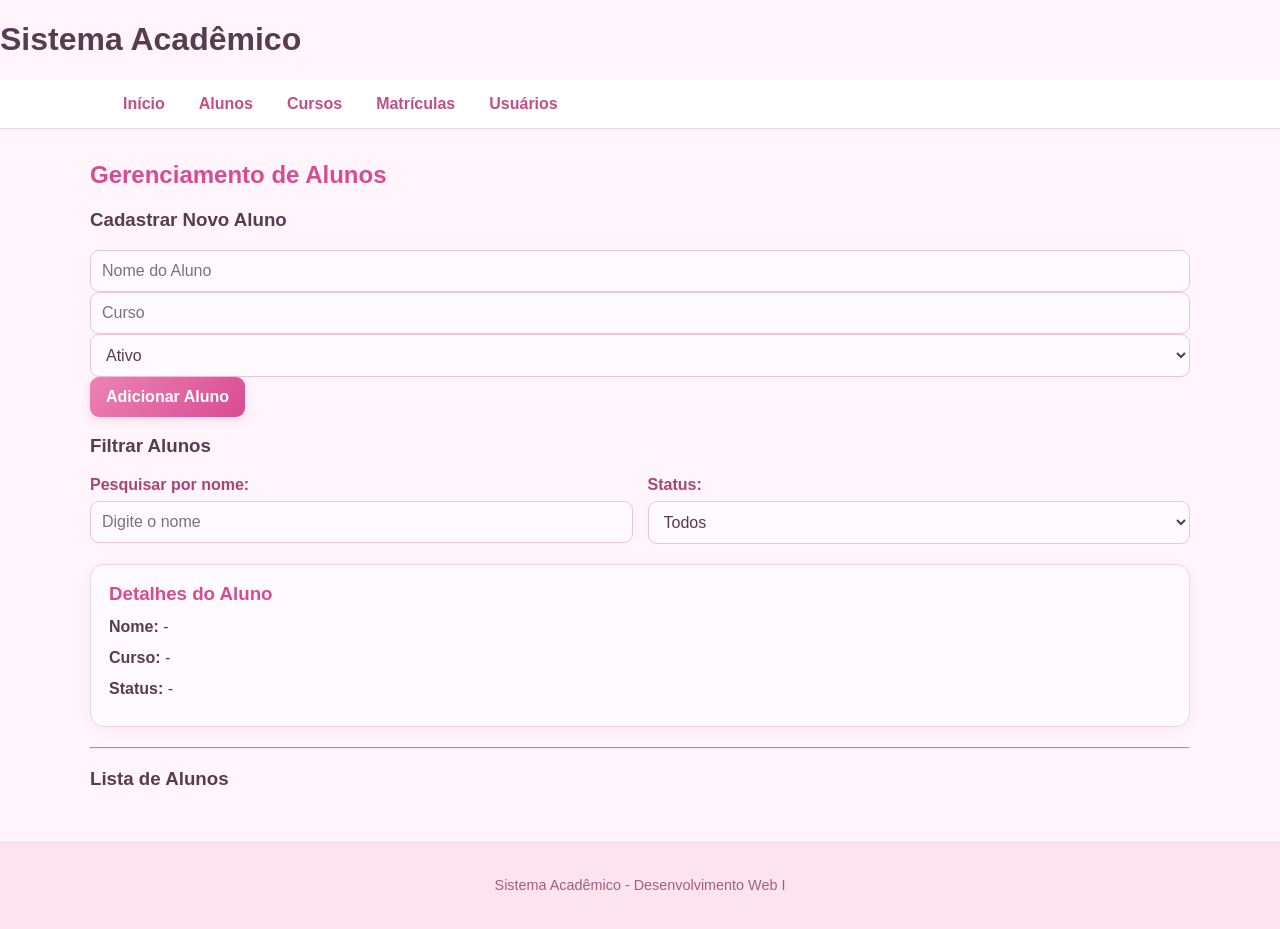
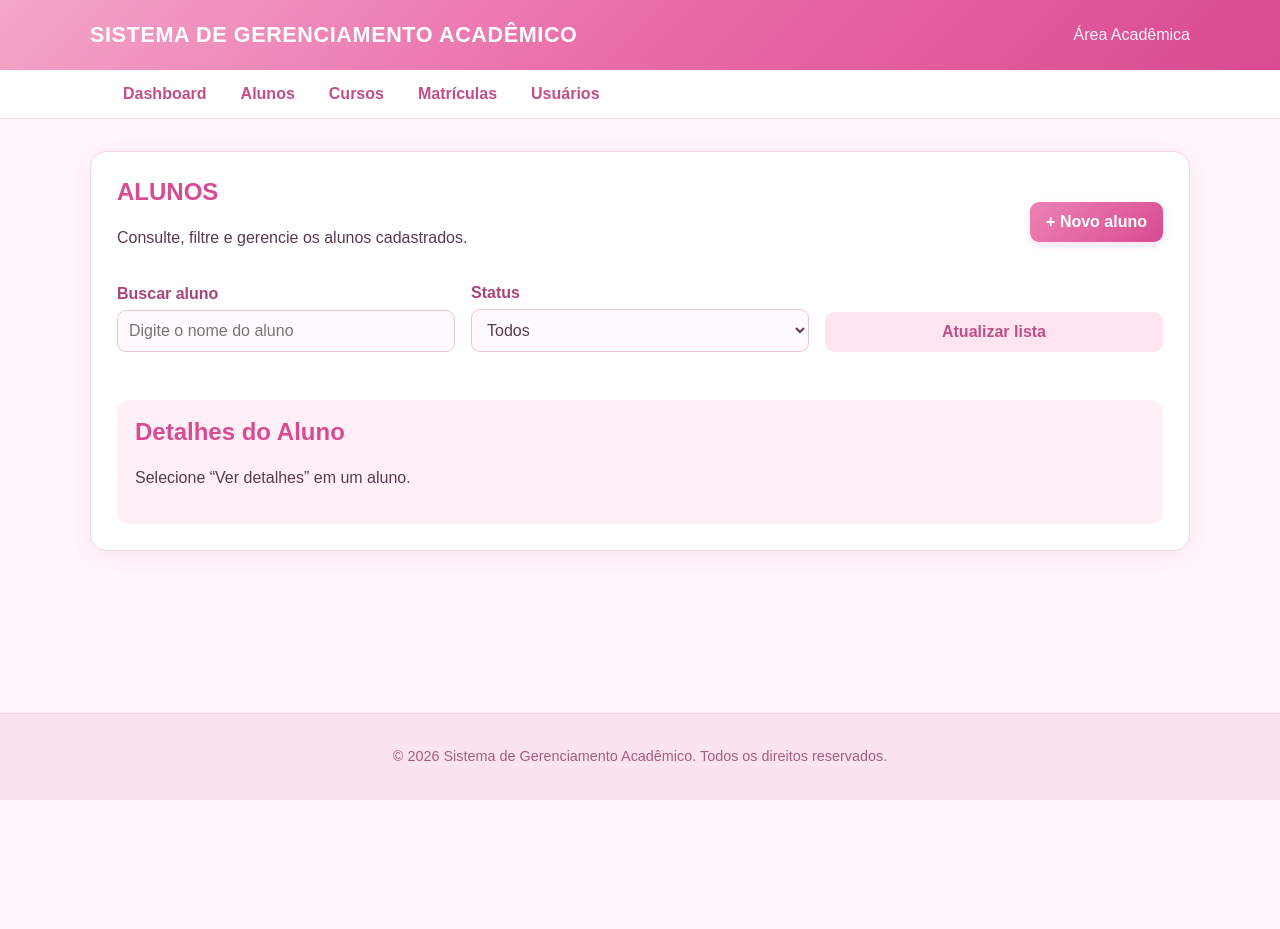
Before and after one commit to nanacyy/Sistema-Academico, a plain HTML site: page alunos.html in a window 1280 px wide. After the commit the page ends 800 px from the top, so only its background shows below. Drawn offline with Linux system fonts and the light colour scheme; a script that the page names is missing; files whose address does not match are found by name.

Commit message:
Refactor alunos.html for improved layout and features
Updated the structure and content of the alunos.html file to enhance layout and functionality.

```diff
--- a/alunos.html
+++ b/alunos.html
@@ -1,77 +1,59 @@
-<!DOCTYPE html>
+<!doctype html>
 <html lang="pt-BR">
     <head>
-    <meta charset="UTF-8">
+        <meta charset="UTF-8" />
+        <meta name="viewport" content="width=device-width, initial-scale=1.0" />
         <title>Alunos - Sistema Acadêmico</title>
-    <link rel="stylesheet" href="css/style.css">
+        <link rel="stylesheet" href="css/style.css" />
     </head>
     <body>
-    <header>
-        <h1>Sistema Acadêmico</h1>
+        <header class="cabecalho">
+            <h1 id="titulo-sistema">SISTEMA DE GERENCIAMENTO ACADÊMICO</h1>
+            <span>Área Acadêmica</span>
+        </header>
         <nav>
             <ul>
-                <li><a href="index.html">Início</a></li>
-                <li><a href="alunos.html" class="active">Alunos</a></li>
+                <li><a href="index.html">Dashboard</a></li>
+                <li><a href="alunos.html">Alunos</a></li>
                 <li><a href="cursos.html">Cursos</a></li>
                 <li><a href="matriculas.html">Matrículas</a></li>
                 <li><a href="usuarios.html">Usuários</a></li>
             </ul>
         </nav>
-    </header>
-
         <main>
-        <h2>Gerenciamento de Alunos</h2>
-
-        <section>
-            <h3>Cadastrar Novo Aluno</h3>
-            <form id="form-aluno">
-                <input type="text" id="nome-aluno" placeholder="Nome do Aluno" required>
-                <input type="text" id="curso-aluno" placeholder="Curso" required>
-                <select id="status-aluno">
-                    <option value="ativo">Ativo</option>
-                    <option value="inativo">Inativo</option>
-                </select>
-                <button type="submit">Adicionar Aluno</button>
-            </form>
-        </section>
-
-        <section>
-            <h3>Filtrar Alunos</h3>
-            <div style="display: flex; gap: 15px; flex-wrap: wrap; margin-bottom: 20px;">
-                <div style="flex: 1;">
-                    <label for="busca">Pesquisar por nome:</label>
-                    <input id="busca" type="search" placeholder="Digite o nome" style="width: 100%;">
+            <section class="painel">
+                <div class="cabecalho-secao">
+                    <div>
+                        <h2>ALUNOS</h2>
+                        <p>Consulte, filtre e gerencie os alunos cadastrados.</p>
                     </div>
-                <div style="flex: 1;">
-                    <label for="filtro-status">Status:</label>
-                    <select id="filtro-status" style="width: 100%;">
+                    <a class="botao" href="aluno-form.html">+ Novo aluno</a>
+                </div>
+                <div class="filtros">
+                    <div>
+                        <label for="busca">Buscar aluno</label
+                        ><input id="busca" type="search" placeholder="Digite o nome do aluno" />
+                    </div>
+                    <div>
+                        <label for="filtro-status">Status</label
+                        ><select id="filtro-status">
                             <option value="">Todos</option>
                             <option value="ativo">Ativo</option>
                             <option value="inativo">Inativo</option>
                         </select>
                     </div>
+                    <button type="button" id="btn-atualizar" class="botao-secundario">Atualizar lista</button>
                 </div>
+                <div id="lista-alunos" class="lista-grid"></div>
+                <section id="detalhes-aluno" class="detalhes">
+                    <h2>Detalhes do Aluno</h2>
+                    <p id="detalhe-nome">Selecione “Ver detalhes” em um aluno.</p>
+                    <p id="detalhe-curso"></p>
+                    <p id="detalhe-status"></p>
                 </section>
-
-        <section id="detalhes-aluno" class="card" style="margin: 20px 0;">
-            <h3>Detalhes do Aluno</h3>
-            <p><strong>Nome:</strong> <span id="detalhe-nome">-</span></p>
-            <p><strong>Curso:</strong> <span id="detalhe-curso">-</span></p>
-            <p><strong>Status:</strong> <span id="detalhe-status">-</span></p>
-        </section>
-
-        <hr>
-
-        <section>
-            <h3>Lista de Alunos</h3>
-            <div id="lista-alunos" class="lista-grid"></div>
             </section>
         </main>
-
-    <footer>
-        <p>Sistema Acadêmico - Desenvolvimento Web I</p>
-    </footer>
-
+        <footer><p>© 2026 Sistema de Gerenciamento Acadêmico. Todos os direitos reservados.</p></footer>
         <script src="js/dados.js"></script>
         <script src="js/storage.js"></script>
         <script src="js/app.js"></script>
```
Lines whose indentation alone changed are shown as unchanged.
